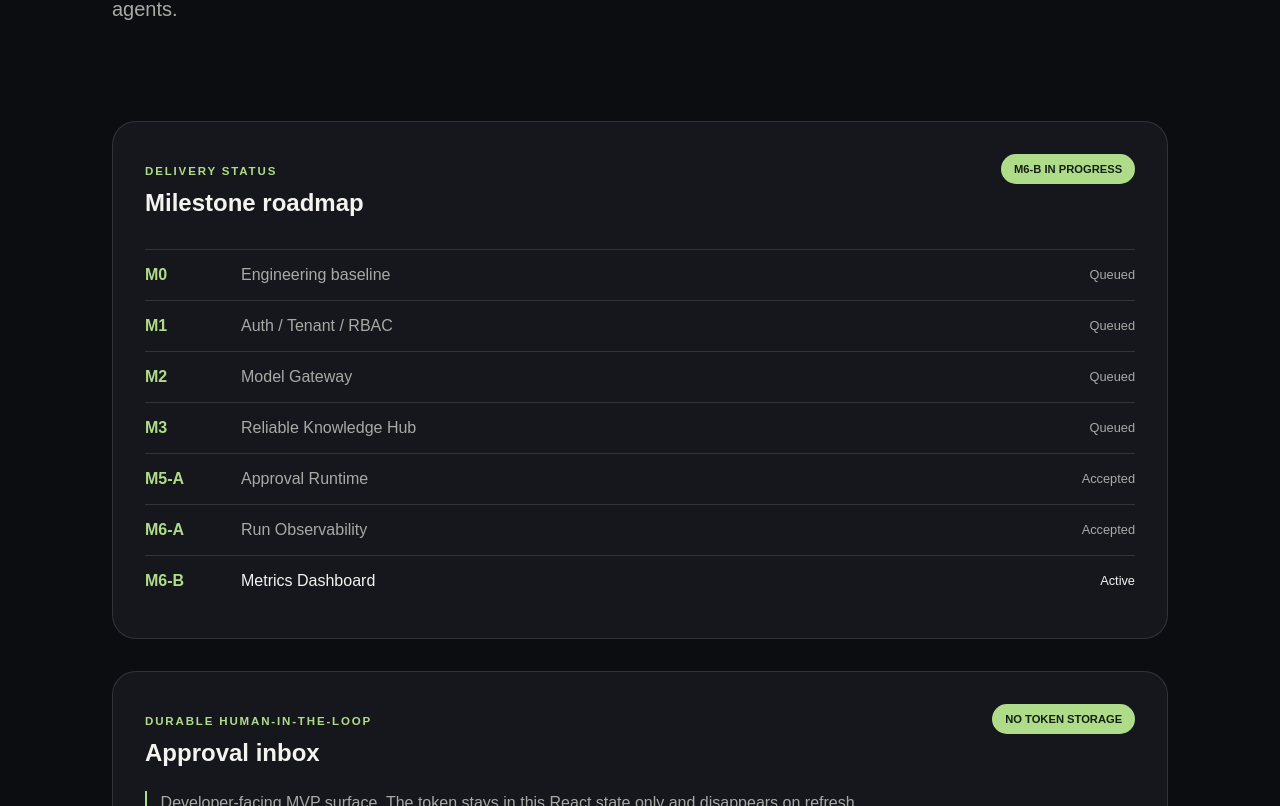
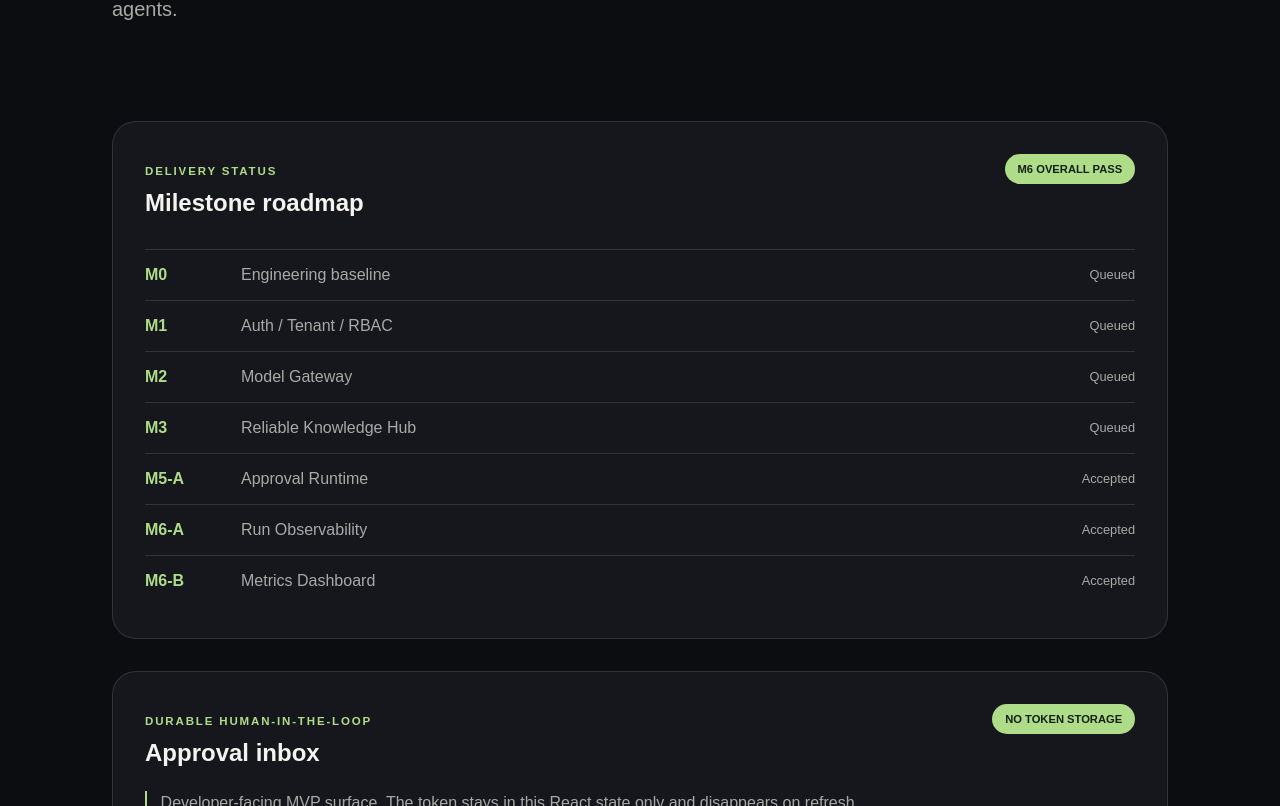
Before and after one commit to lijihao-0804/AgentHub, a Next.js app in the folder apps/web/: page / in a window 1280 px wide. Shown: the part 377-1183 px from the top of the page. Built offline with nearby package versions, Linux system fonts and the light colour scheme; no server answers.

Commit message:
docs: record M6 observability acceptance

```diff
--- a/apps/web/app/page.tsx
+++ b/apps/web/app/page.tsx
@@ -17,7 +17,7 @@ const milestones = [
   ["M3", "Reliable Knowledge Hub", "next"],
   ["M5-A", "Approval Runtime", "complete"],
   ["M6-A", "Run Observability", "complete"],
-  ["M6-B", "Metrics Dashboard", "active"],
+  ["M6-B", "Metrics Dashboard", "complete"],
 ];
 
 export default function Home() {
@@ -73,7 +73,7 @@ export default function Home() {
             <p className="eyebrow">DELIVERY STATUS</p>
             <h2 id="status-title">Milestone roadmap</h2>
           </div>
-          <span className="badge">M6-B IN PROGRESS</span>
+          <span className="badge">M6 OVERALL PASS</span>
         </div>
         <div className="milestones">
           {milestones.map(([id, label, status]) => (
```
Also changed, not shown: 3 other files (tests, documents, lock files or other folders).
